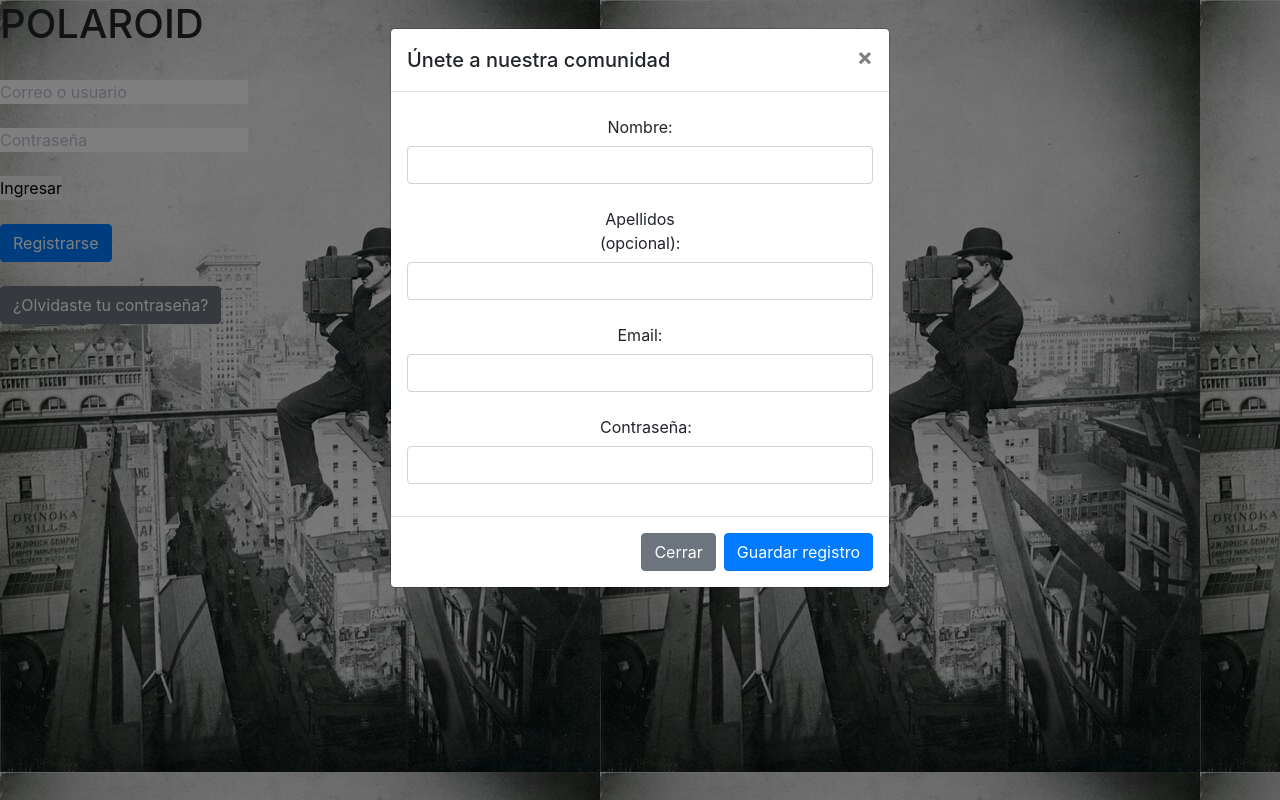
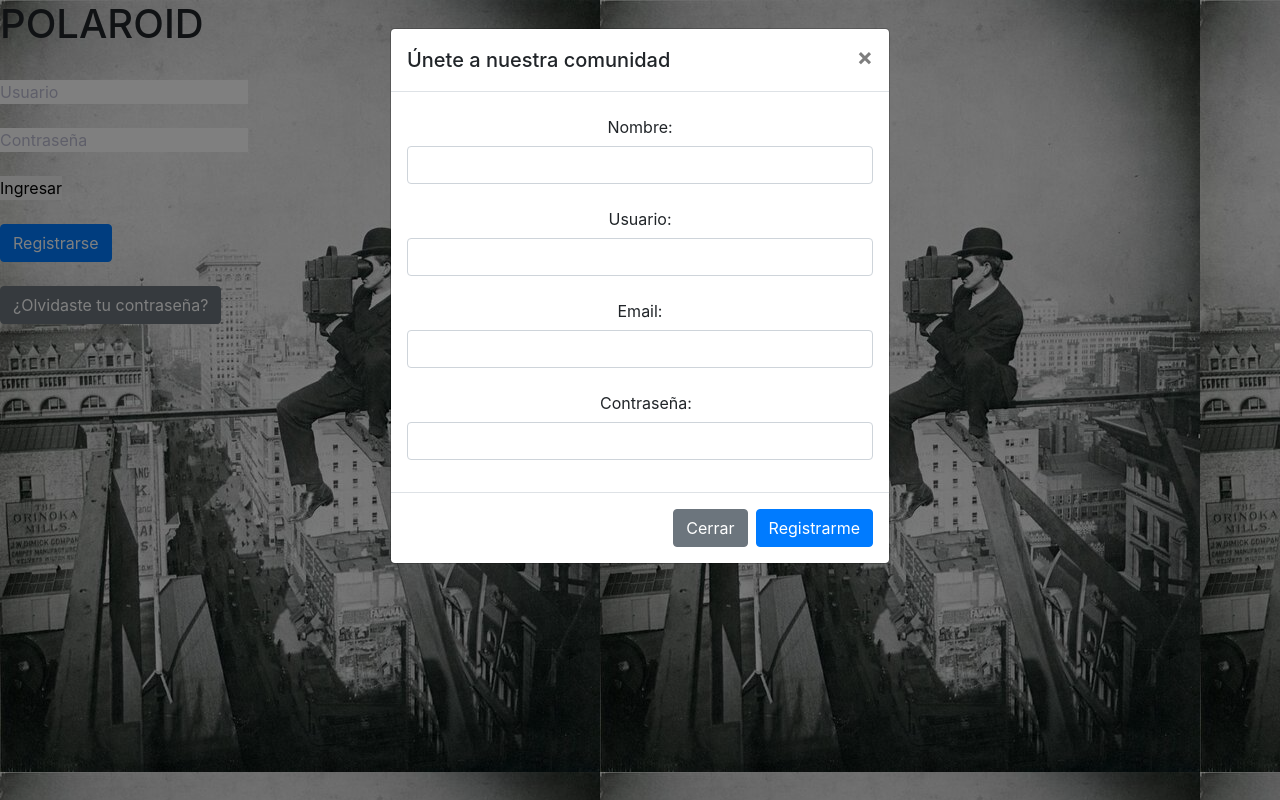
Before and after one commit to lauarte123/Proyecto-Ciclo-3, a Flask app: page / in a window 1280 px wide, after a click on "Registrarse". Run offline with Flask 2, Linux system fonts and the light colour scheme.

Commit message:
Validación contraseña v1

```diff
--- a/app.py
+++ b/app.py
@@ -1,10 +1,35 @@
-from flask import Flask, render_template
+from flask import Flask, render_template, request, redirect
+import yagmail as yagmail
+import utils
 
 app = Flask(__name__)
 
+#Activación de cuenta
 @app.route("/")
 def principal():
+    if request.method == 'POST':
+        username = request.form.get('usuario')
+        password = request.form['password']
+        email = request.form.get('correo')
+
+        if not utils.isUsernameValid(username):
+            return render_template('Cover.html')
+
+        if not utils.isPasswordValid(password):
+            return render_template('Cover.html')
+
+        if not utils.isEmailValid(email):
+            return render_template('Cover.html')
+
+        #El correo de donde la aplicación envía el correo
+        yag = yagmail.SMTP('laarteaga@uninorte.edu.co','13uninorte31')
+        yag.send(to=email, subject='Activa tu cuenta', contents="Bienvenido, usa el siguiente link para activar tu cuenta")
+        return redirect('/perfil')
+
+
     return render_template('Cover.html')
+
+
 
 @app.route("/perfil")
 def perfil():
--- a/templates/Cover.html
+++ b/templates/Cover.html
@@ -43,18 +43,16 @@
     <!-- Bootstrap CSS -->
     <link rel="stylesheet" href="https://cdn.jsdelivr.net/npm/bootstrap@4.5.3/dist/css/bootstrap.min.css" integrity="sha384-TX8t27EcRE3e/ihU7zmQxVncDAy5uIKz4rEkgIXeMed4M0jlfIDPvg6uqKI2xXr2" crossorigin="anonymous">
 
-    <!-- Validación contraseña -->
-    <script src="{{ url_for('static', filename='js/validacionContrasena.js')}}"></script>
 
 </head>
 <body background="{{ url_for('static', filename='img/Foto.JPG')}}">
 </body>
 <body>
     <div class="contenedor">
-        <form method="GET" action="" class="formulario" name="formulario" onSubmit="return validar_formulario();">
+        <form method="POST" action="" class="formulario" name="formulario">
             <h1>POLAROID</h1>
             <br />
-            <Input Type="text" name="correo" placeholder="Correo o usuario">
+            <Input Type="text" name="username" placeholder="Usuario">
             <br />
             <br />
             <Input Type="password" placeholder="Contraseña" name="password">
@@ -95,7 +93,7 @@
 
             </div>
     </div>
-     <!-- VENTANAS EMERGENTES -->
+     <!-- VENTANA EMERGENTE REGISTRO-->
       <div class="modal fade" id="exampleModal" tabindex="-1" aria-labelledby="exampleModalLabel" aria-hidden="true">
         <div class="modal-dialog">
             <div class="modal-content">
@@ -109,30 +107,30 @@
                     <form>
                         <div class="form-group">
                             <label for="recipient-name" class="col-form-label">Nombre:</label>
-                            <input type="text" class="form-control" id="recipient-name">
+                            <input type="text" class="form-control" id="recipient-name" name="name">
                         </div>
                         <div class="form-group">
-                            <label for="recipient-apellidos" class="col-form-label">Apellidos (opcional):</label>
-                            <input type="text" class="form-control" id="recipient-name">
+                            <label for="recipient-apellidos" class="col-form-label">Usuario:</label>
+                            <input type="text" class="form-control" id="recipient-name" name="username">
                         </div>
                         <div class="form-group">
                             <label for="recipient-correo" class="col-form-label">Email:</label>
-                            <input type="text" class="form-control" id="recipient-correo">
+                            <input type="text" class="form-control" id="recipient-correo" name="email">
                         </div>
                         <div class="form-group">
                             <label for="recipient-contraseña" class="col-form-label">Contraseña:</label>
-                            <input type="text" class="form-control" id="recipient-contraseña">
+                            <input type="text" class="form-control" id="recipient-contraseña" name="password">
                         </div>
                     </form>
                 </div>
                 <div class="modal-footer">
                     <button type="button" class="btn btn-secondary" data-dismiss="modal">Cerrar</button>
-                    <button type="button" class="btn btn-primary">Guardar registro</button>
+                    <button type="button" class="btn btn-primary">Registrarme</button>
                 </div>
             </div>
         </div>
     </div>
-    <!-- VENTANAS EMERGENTES -->
+    <!-- VENTANA EMERGENTE OLVIDASTE TU CONTRASEÑA -->
     <div class="modal fade" id="password" tabindex="-1" aria-labelledby="exampleModalLabel" aria-hidden="true">
         <div class="modal-dialog">
             <div class="modal-content">
@@ -146,7 +144,7 @@
                     <form>
                         <div class="form-group">
                             <label for="recipient-name" class="col-form-label">Correo electrónico</label>
-                            <input type="text" class="form-control" id="recipient-name">
+                            <input type="text" class="form-control" id="recipient-name" name="email">
                         </div>
                 </div>
                 <div class="modal-footer">
--- /dev/null
+++ b/utils.py
@@ -0,0 +1,32 @@
+import re
+from validate_email import validate_email
+
+pass_reguex = "^(?=.*[a-z])(?=.*[A-Z])(?=.*\d)[^\W_]{8,}$"
+user_reguex = "^[a-zA-Z0-9_.-]+$"
+F_ACTIVE = 'ACTIVE'
+F_INACTIVE = 'INACTIVE'
+EMAIL_APP = 'EMAIL_APP'
+REQ_ACTIVATE = 'REQ_ACTIVATE'
+REQ_FORGOT = 'REQ_FORGOT'
+U_UNCONFIRMED = 'UNCONFIRMED'
+U_CONFIRMED = 'CONFIRMED'
+
+
+def isEmailValid(email):
+    is_valid = validate_email(email)
+
+    return is_valid
+
+
+def isUsernameValid(user):
+    if re.search(user_reguex, user):
+        return True
+    else:
+        return False
+
+
+def isPasswordValid(password):
+    if re.search(pass_reguex, password):
+        return True
+    else:
+        return False
```
